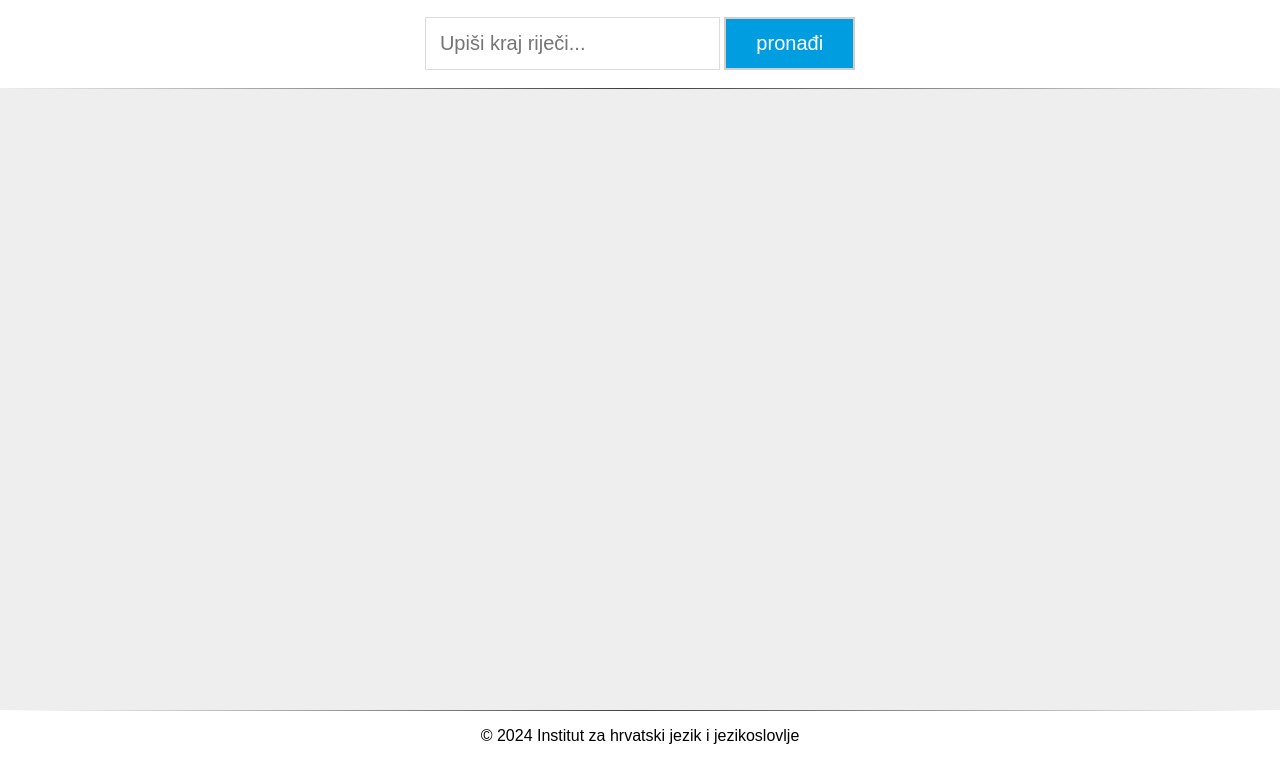
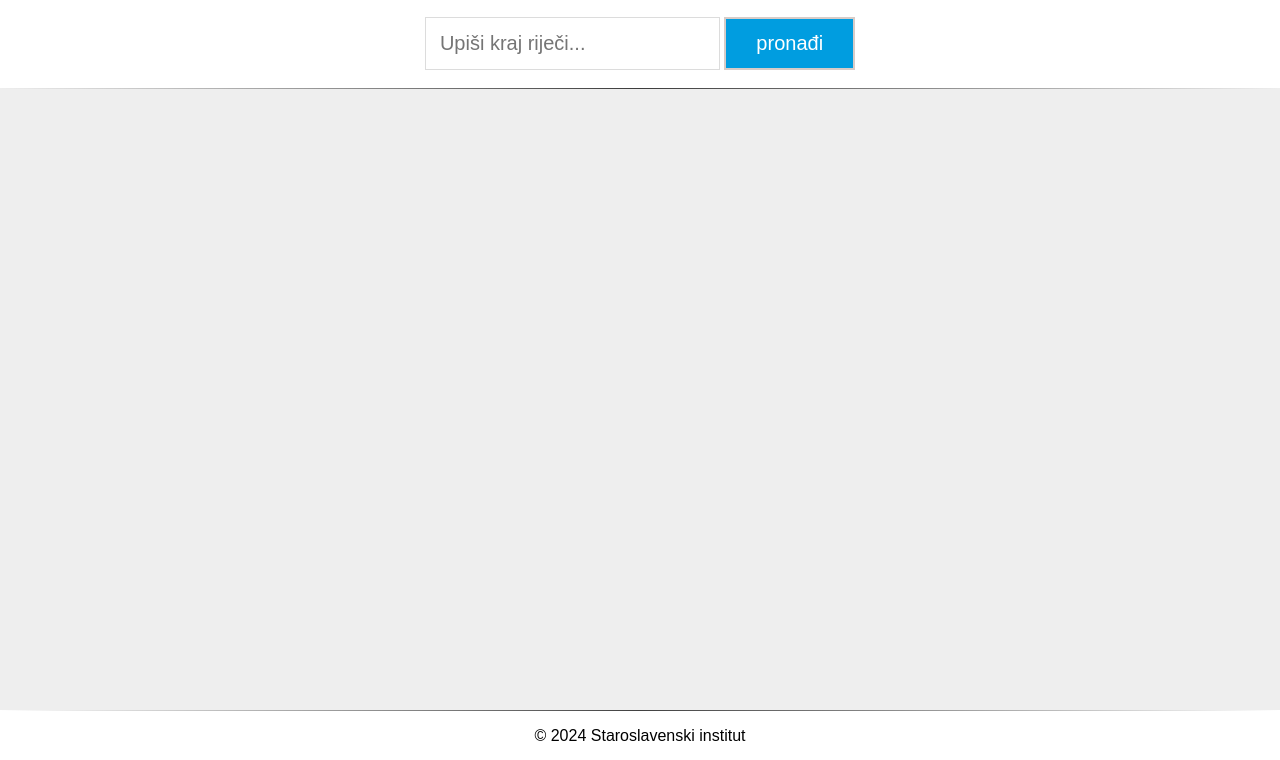
Before and after one commit to borna12/odostrazni-gla, a plain HTML site: page index.html in a window 1280 px wide. Shown: the part 228-988 px from the top of the page. Drawn offline with Linux system fonts and the light colour scheme; some packages are replaced by stand-ins of ours.

Commit message:
font-promjena

```diff
--- a/index.html
+++ b/index.html
@@ -23,7 +23,7 @@
     <meta name="theme-color" content="#ffffff">
     <meta name="description" content="Odostražni rječnik rađen na temelju abecedarija Hrvatskoga mrežnoga rječnika – Mrežnika.">
     <meta name="keywords" content="odostražni rječnik, Mrežnik, akcenti, hrvatski jezik">
-    <meta name="author" content="Institut za hrvatski jezik i jezikoslovlje">
+    <meta name="author" content="Staroslavenski institut">
     <meta property="og:title" content="Odostražni rječnik Mrežnika" />
     <meta property="og:type" content="website" />
     <meta property="og:image" content="og.jpg" />
@@ -84,7 +84,7 @@
     <footer style="text-align:center; background:white;">
         <hr>
 
-        <p>© <span id="year"></span> Institut za hrvatski jezik i jezikoslovlje</p>
+        <p>© <span id="year"></span> Staroslavenski institut</p>
     </footer>
     <script>
         document.getElementById("year").innerHTML = new Date().getFullYear();
```
Also changed, not shown: fonts/FSGLAA.ttf, fonts/FSGLAA.woff, fonts/FSGLAA.woff2, 1 other file.
